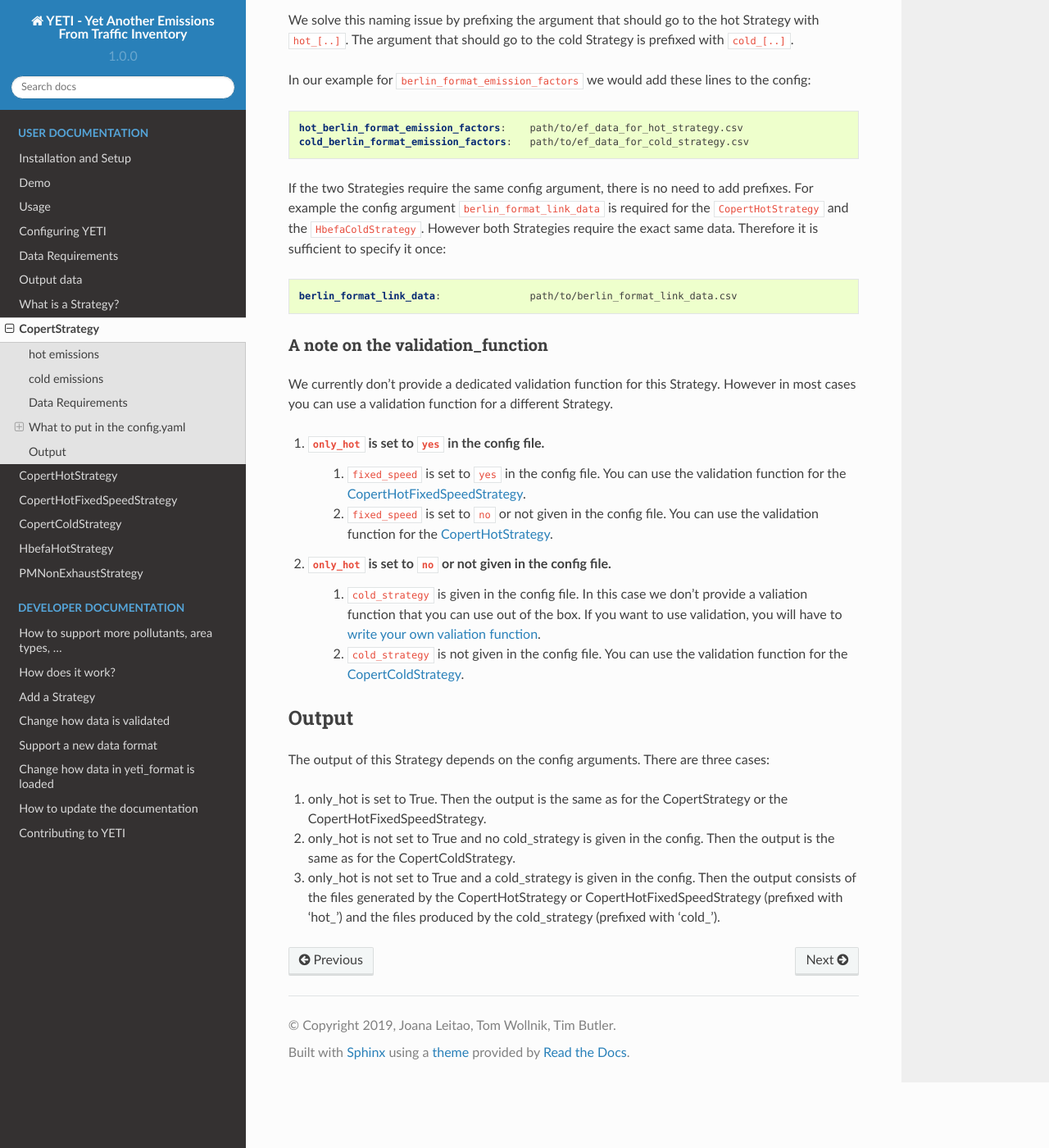
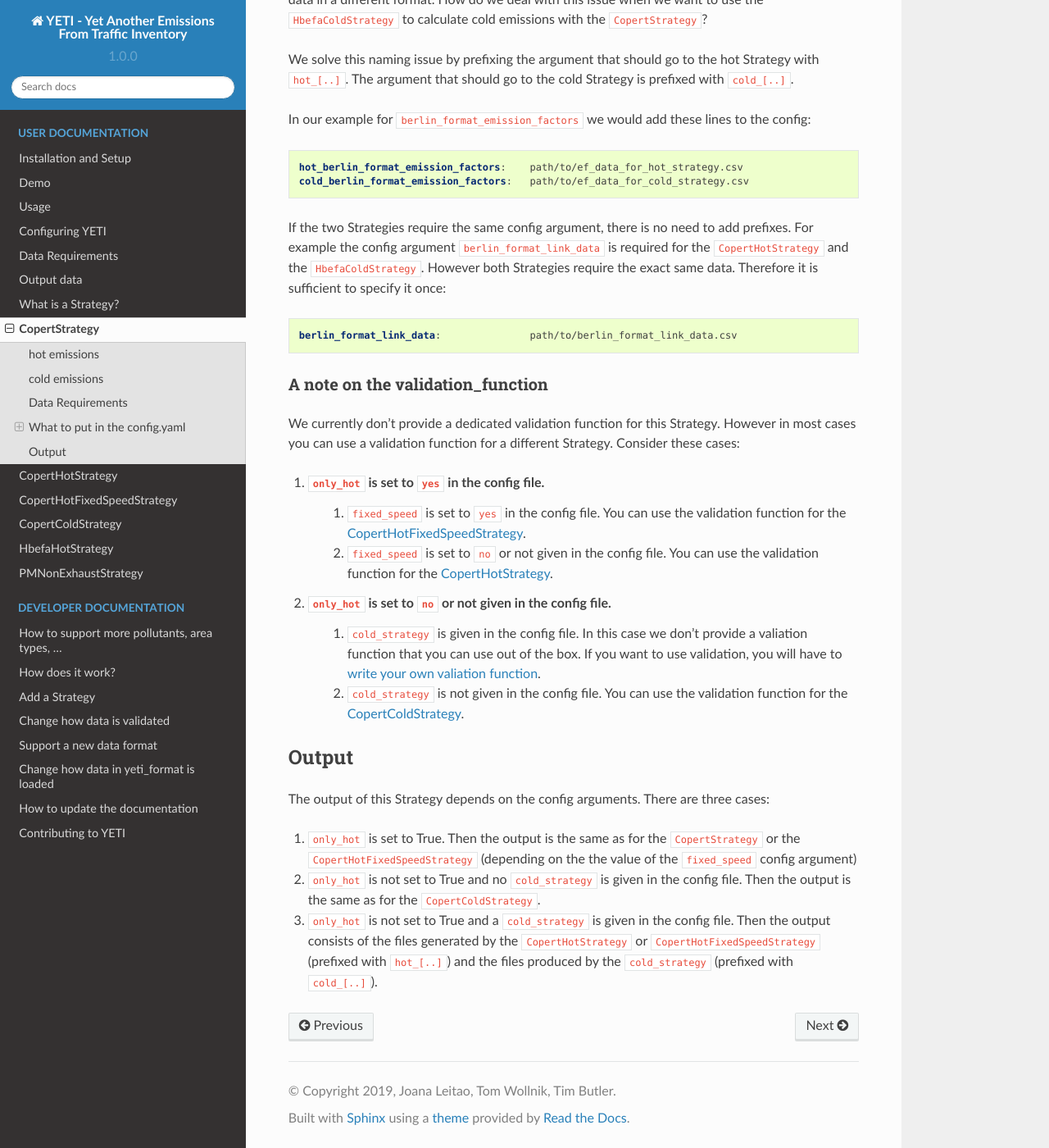
Before and after one commit to twollnik/YETI, a Sphinx documentation site: the page built from docs/user/copert_strategy.rst, in a window 1280 px wide and 1400 px high, scrolled down 2180 px. Shown: the whole window at 82% size. Built offline with Sphinx 7.4.7 and the Read the Docs theme 2.0.0, drawn with Linux system fonts in a browser that asks for light colours; formulas are drawn with MathJax 3; some of the changed text lies outside the part shown.

Commit message:
add copert strategy docs page

```diff
--- a/docs/user/copert_strategy.rst
+++ b/docs/user/copert_strategy.rst
@@ -3,12 +3,18 @@
 
 The CopertStrategy implements emission calculation for hot and (optionally) cold emissions.
 
+The possible configurations for this Strategy can become quite complex. Please have a look at the
+example config files ``copert_config.yaml``, ``copert_hot_config.yaml``,
+``copert_cold_config.yaml``, and ``copert_hot_fixed_speed_config.yaml`` in the folder
+``example/example_configs/``. They contain example configurations
+for the ``CopertStrategy`` and may help you to understand how the ``CopertStrategy`` works.
+
 hot emissions
 -------------
-The Copert methodology for hot emissions is used to calculate hot emissions. The ``CopertStrategy`` relies
-on other Strategies to do the actual calculation. By default it uses the ``CopertHotStrategy``.
+The Copert methodology for hot emissions is used to calculate hot emissions. By default the ``CopertHotStrategy``
+is used to calculate hot emissions.
 If the config argument ``fixed_speed`` is set to True, the ``CopertHotFixedSpeedStrategy`` is used to
-calculate hot emissions using fixed speeds.
+calculate hot emissions using fixed speeds instead.
 
 cold emissions
 --------------
@@ -119,7 +122,7 @@
 A note on the validation_function
 '''''''''''''''''''''''''''''''''
 We currently don't provide a dedicated validation function for this Strategy. However in most cases you can use a
-validation function for a different Strategy.
+validation function for a different Strategy. Consider these cases:
 
 1. ``only_hot`` is set to ``yes`` in the config file.
     1. ``fixed_speed`` is set to ``yes`` in the config file. You can use the validation function for the
@@ -139,9 +142,10 @@
 ------
 The output of this Strategy depends on the config arguments. There are three cases:
 
-1. only_hot is set to True. Then the output is the same as for the CopertStrategy or the CopertHotFixedSpeedStrategy.
-2. only_hot is not set to True and no cold_strategy is given in the config. Then the output is the same as for the
-   CopertColdStrategy.
-3. only_hot is not set to True and a cold_strategy is given in the config. Then the output consists of the files
-   generated by the CopertHotStrategy or CopertHotFixedSpeedStrategy (prefixed with 'hot\_') and the files produced
-   by the cold_strategy (prefixed with 'cold\_').
+1. ``only_hot`` is set to True. Then the output is the same as for the ``CopertStrategy`` or the
+   ``CopertHotFixedSpeedStrategy`` (depending on the the value of the ``fixed_speed`` config argument)
+2. ``only_hot`` is not set to True and no ``cold_strategy`` is given in the config file.
+   Then the output is the same as for the ``CopertColdStrategy``.
+3. ``only_hot`` is not set to True and a ``cold_strategy`` is given in the config file.
+   Then the output consists of the files generated by the ``CopertHotStrategy`` or ``CopertHotFixedSpeedStrategy``
+   (prefixed with ``hot_[..]``) and the files produced by the ``cold_strategy`` (prefixed with ``cold_[..]``).
```
Also changed, not shown: other parts of docs/user/copert_strategy.rst (+0 -3 lines).
